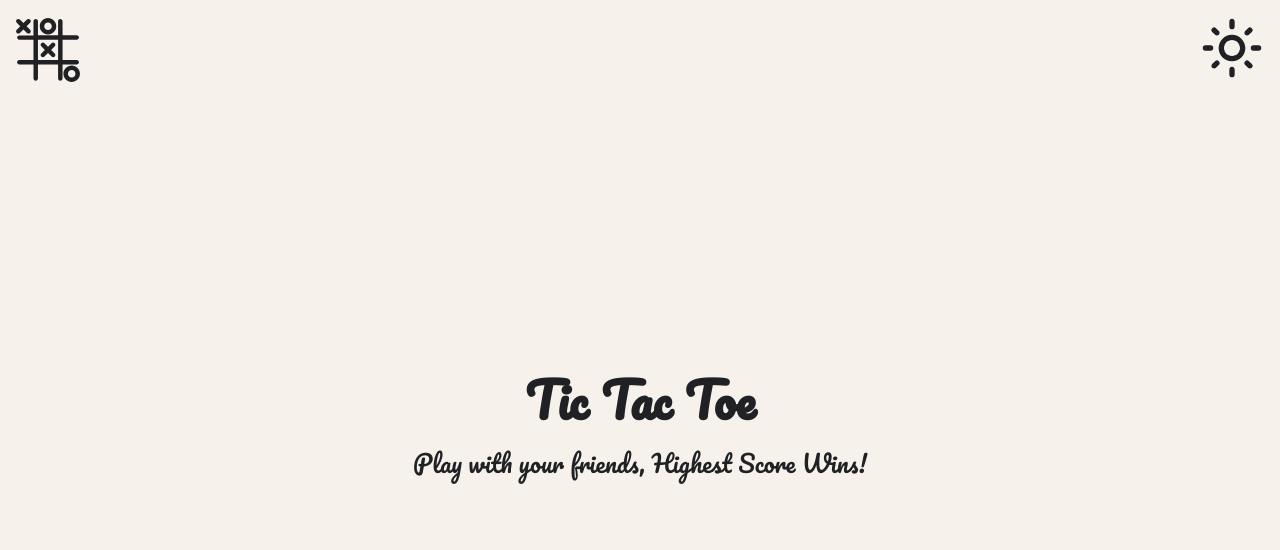
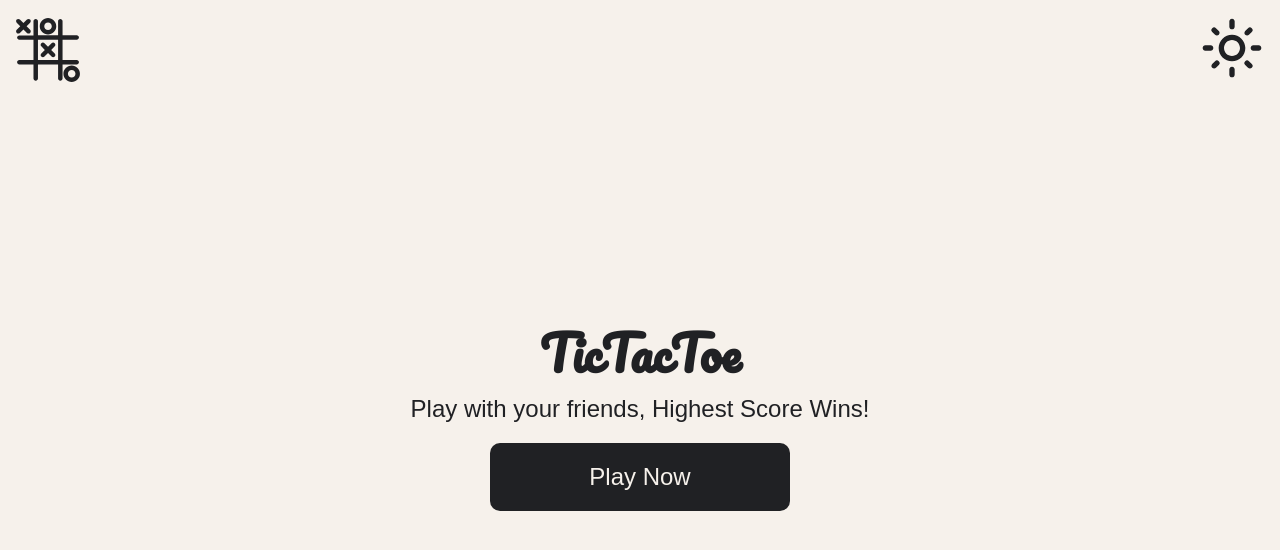
Before and after one commit to 12LucasArc/Tick-tac-toe, a React (Vite) app in the folder tick-tac-toe/: page / in a window 1280 px wide. Shown: the top 550 px of the page. Built offline with nearby package versions, Linux system fonts and the light colour scheme.

Commit message:
added navigation between home and game

```diff
--- /dev/null
+++ b/tick-tac-toe/src/Components/Button/Button.jsx
@@ -0,0 +1,10 @@
+import React from 'react'
+import { ButtonWrapper } from './Button.styled';
+
+function Button(props) {
+  return (
+    <ButtonWrapper {...props}>{props.children}</ButtonWrapper>
+  )
+}
+
+export default Button
--- /dev/null
+++ b/tick-tac-toe/src/Components/Button/Button.styled.jsx
@@ -0,0 +1,19 @@
+import styled from 'styled-components';
+
+export const ButtonWrapper = styled.button`
+    color: ${(props) => props.theme.colors.primary};
+    background-color: ${(props) => props.theme.colors.secondary};
+    padding: 20px 30px;
+    min-width: 300px;
+    font-size: 1.5rem;
+    margin: 20px;
+    border: none;
+    border-radius: 10px;
+    font-weight: 400;
+
+&:hover{
+    box-shadow: 0px 0px 10px ${(props) => props.theme.colors.purple};
+    cursor: pointer
+}
+
+`;
--- a/tick-tac-toe/src/Components/Header/Header.jsx
+++ b/tick-tac-toe/src/Components/Header/Header.jsx
@@ -2,13 +2,17 @@ import React, { useContext } from 'react'
 import { ThemeContext } from '../../Context/ThemeContext';
 import { HeaderWrapper, LightModeIcon, DarkModeIcon } from './Header.styled';
 import Logo from '../../assets/svgs/tic-tac-toe.svg?react';
+import { useNavigate } from 'react-router-dom';
+
+
 
 const Header = () => {
     const { theme, toggleTheme } = useContext(ThemeContext);
+    const navigate = useNavigate();
 
     return (
         <HeaderWrapper>
-            <Logo />
+            <Logo className="logo" onClick={() => navigate("/")} />
             <span onClick={toggleTheme}>{theme === "light" ?  <LightModeIcon /> : <DarkModeIcon /> }</span>
         </HeaderWrapper>
     );
--- a/tick-tac-toe/src/Pages/Home/Home.jsx
+++ b/tick-tac-toe/src/Pages/Home/Home.jsx
@@ -1,13 +1,18 @@
 import React from 'react'
 import { Container } from "./Home.styled";
 import { Title, Subtitle } from "../../Styles/General.styled";
+import Button from '../../Components/Button/Button';
+import { useNavigate } from 'react-router-dom';
 
 
 function Home() {
+    const navigate = useNavigate();
+
   return (
     <Container>
-      <Title>Tic Tac Toe</Title>
+      <Title>TicTacToe</Title>
       <Subtitle>Play with your friends, Highest Score Wins!</Subtitle>
+      <Button onClick= {() => navigate("/game")}>Play Now</Button>
     </Container>
   )
 }
--- a/tick-tac-toe/src/Styles/General.styled.js
+++ b/tick-tac-toe/src/Styles/General.styled.js
@@ -10,7 +10,6 @@ export const Title = styled.h1`
 export const Subtitle = styled.h2`
     color: ${(props) => props.theme.colors.text};
     font-size: 1.5rem;
-    font-family: 'Pacifico', sans-serif;
     background-color: transparent;
     font-weight: 200;
     background-color: transparent;
--- a/tick-tac-toe/src/Styles/Global.styled.js
+++ b/tick-tac-toe/src/Styles/Global.styled.js
@@ -5,6 +5,8 @@ export const GlobalStyles = createGlobalStyle`
   margin: 0;
   padding: 0;
   box-sizing: border-box;
+  font-family: 'Poppins', sans-serif;
+
   }
 
 body {
```
